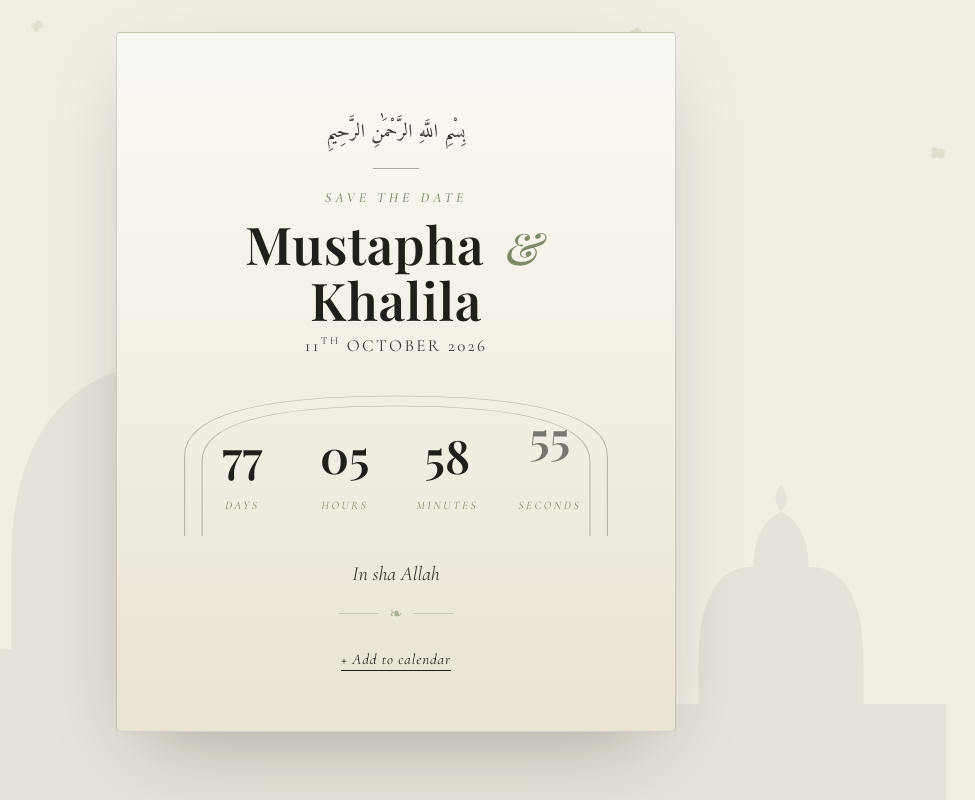
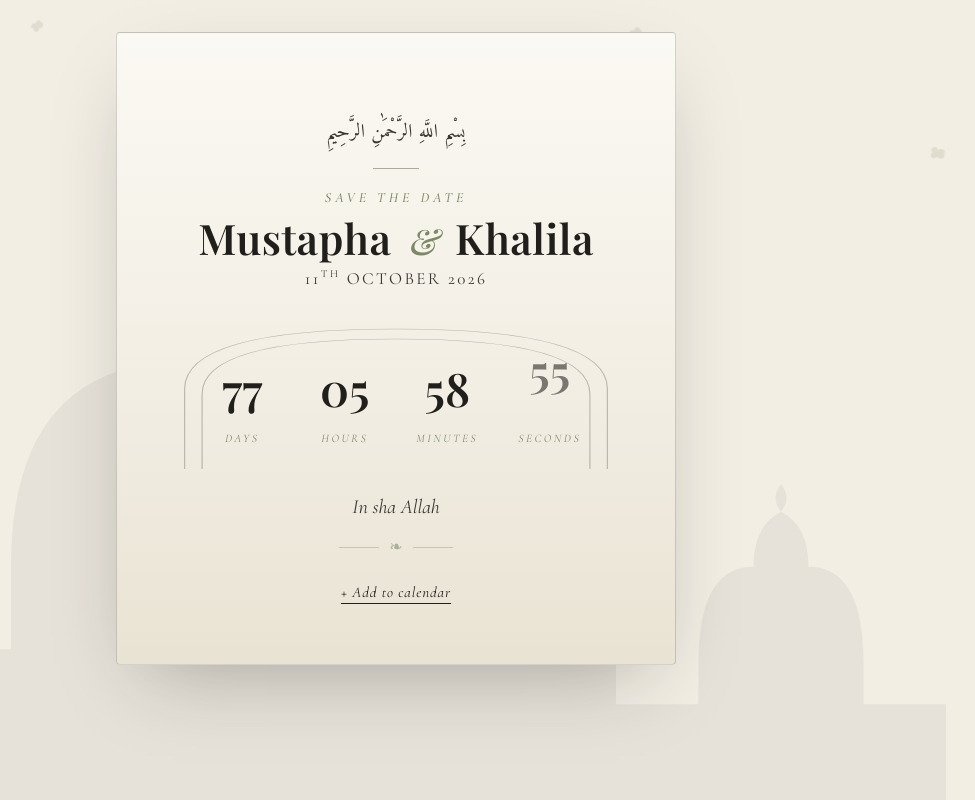
Before and after one commit to Bikmandjuma/As-twaf-save-the-date, a plain HTML site: page index.html in a window 1280 px wide. Shown: the whole page, without its empty margins (244-1219 px from the left). Drawn offline with nearby package versions, Linux system fonts and the light colour scheme; a web font is replaced by a local one.

Commit message:
first commit

```diff
--- a/index.html
+++ b/index.html
@@ -134,7 +134,7 @@
   .names{
     font-family: "Playfair Display", serif;
     font-weight: 600;
-    font-size: clamp(34px, 8.5vw, 52px);
+    font-size: clamp(30px, 5.5vw, 42px);
     line-height: 1.08;
     margin: 4px 0 6px;
     letter-spacing: 0.01em;
```
